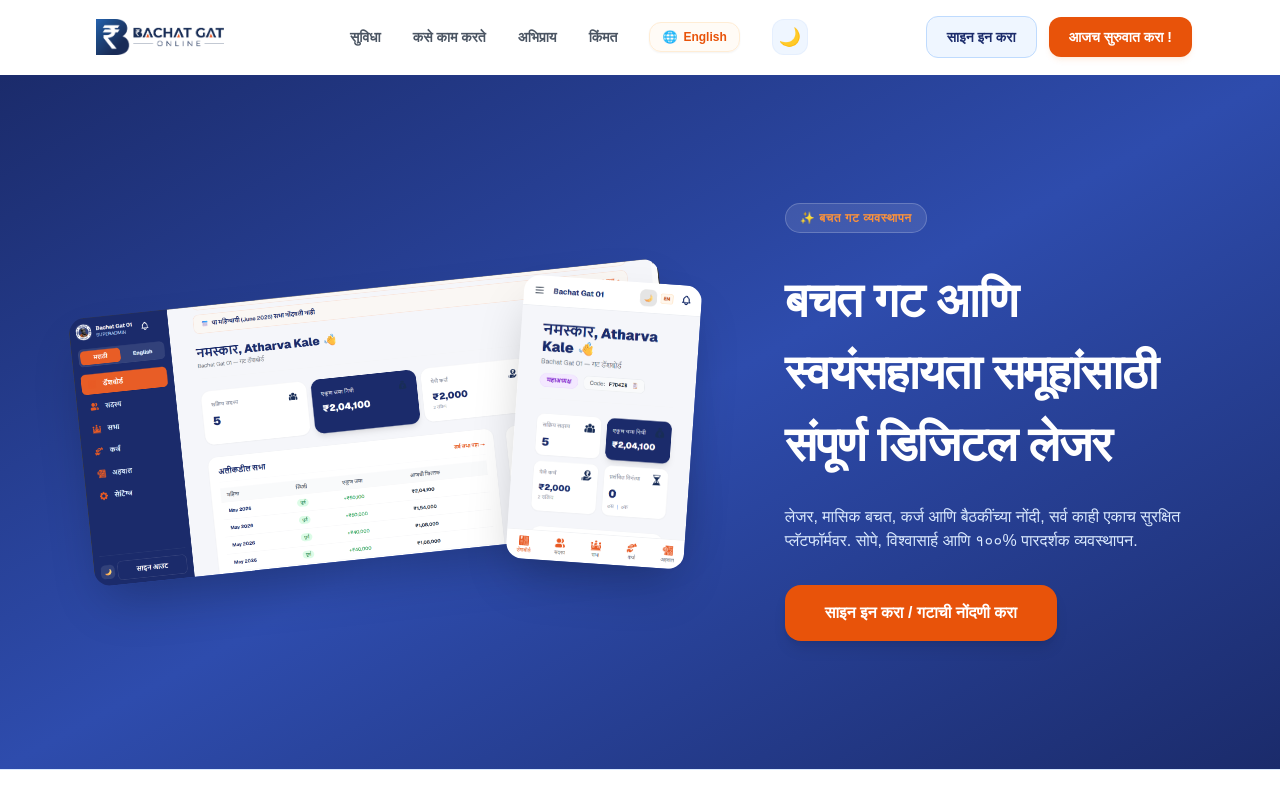
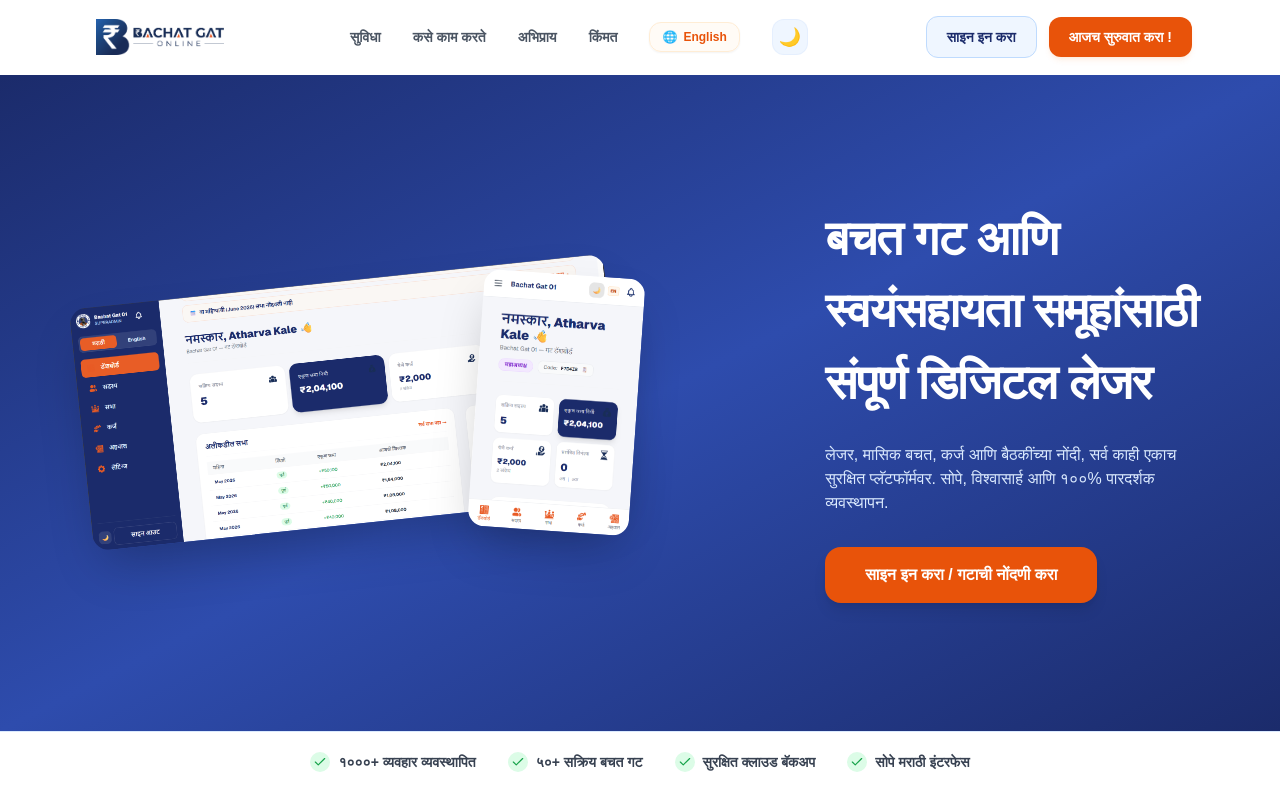
Before and after one commit to atharvak-3000/bachat, a Next.js app: page / in a window 1280 px wide. Shown: the top 789 px of the page. Built offline with nearby package versions, Linux system fonts and the light colour scheme; no server answers; a web font is replaced by a local one.

Commit message:
style: increase layout gap to lg:gap-48 and hide management badge in hero

```diff
--- a/app/LandingClient.tsx
+++ b/app/LandingClient.tsx
@@ -438,7 +438,7 @@
         <div className="absolute top-12 right-1/4 w-96 h-96 rounded-full bg-[#2E4CAD]/20 dark:bg-blue-900/10 blur-3xl -z-10" />
         <div className="absolute bottom-12 left-10 w-80 h-80 rounded-full bg-[#E8530A]/10 dark:bg-orange-950/5 blur-3xl -z-10" />
 
-        <div className="max-w-6xl mx-auto flex flex-col lg:flex-row items-center gap-16 lg:gap-24 relative z-10">
+        <div className="max-w-6xl mx-auto flex flex-col lg:flex-row items-center gap-16 lg:gap-48 relative z-10">
 
           {/* Left Side: Overlapping/tilted dashboard preview images */}
           <div className="w-full lg:w-[55%] flex justify-center items-center p-4">
@@ -471,10 +471,10 @@
 
           {/* Right Side: Tagline, subtitle, and CTA buttons */}
           <div className="w-full lg:w-[38%] text-center lg:text-left space-y-6 flex flex-col items-center lg:items-start">
-            {/* Badge */}
+            {/* Badge
             <div className="inline-flex items-center gap-1.5 px-3.5 py-1.5 bg-white/10 border border-white/20 rounded-full text-orange-400 dark:text-orange-300 text-xs font-bold uppercase tracking-wider mb-2">
               {t.mgmtBadge}
-            </div>
+            </div> */}
 
             {/* Heading */}
             <h1 className="text-4xl lg:text-5xl font-black text-white tracking-tight leading-normal lg:leading-normal">
```
